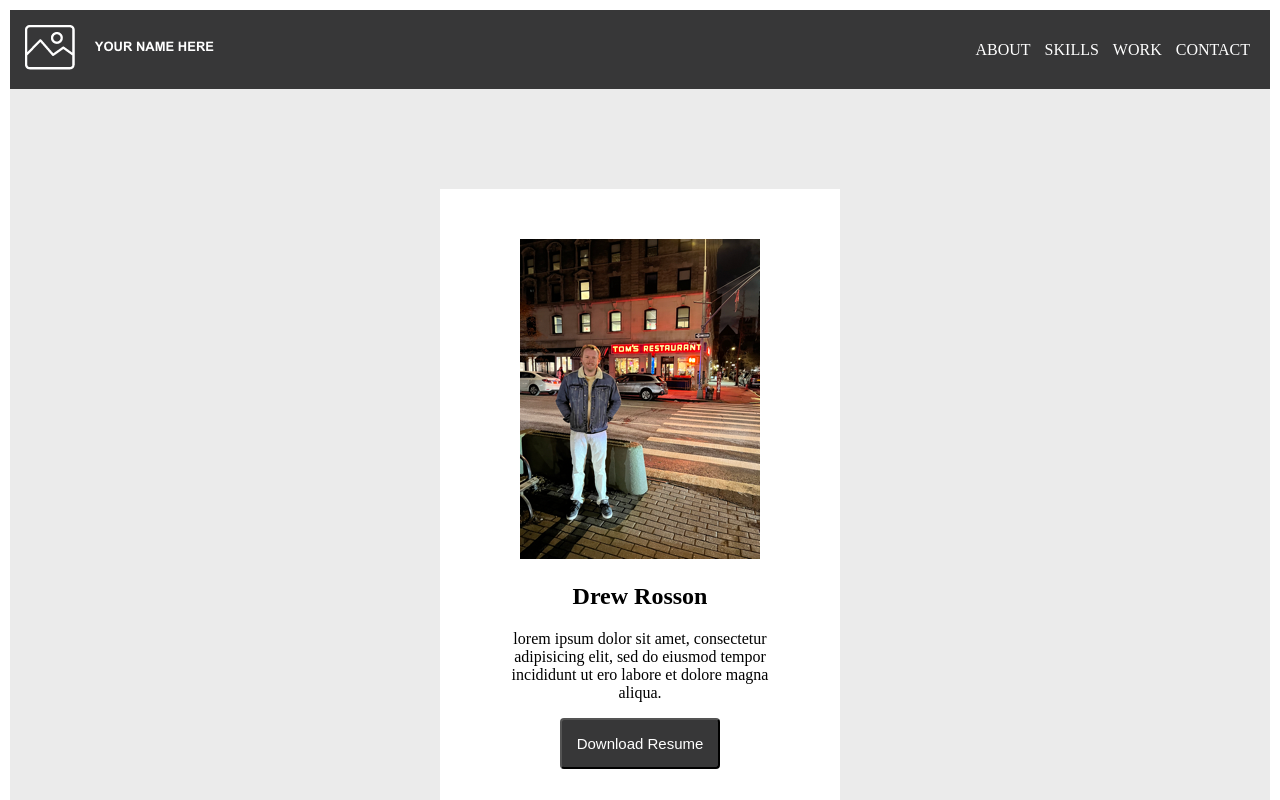
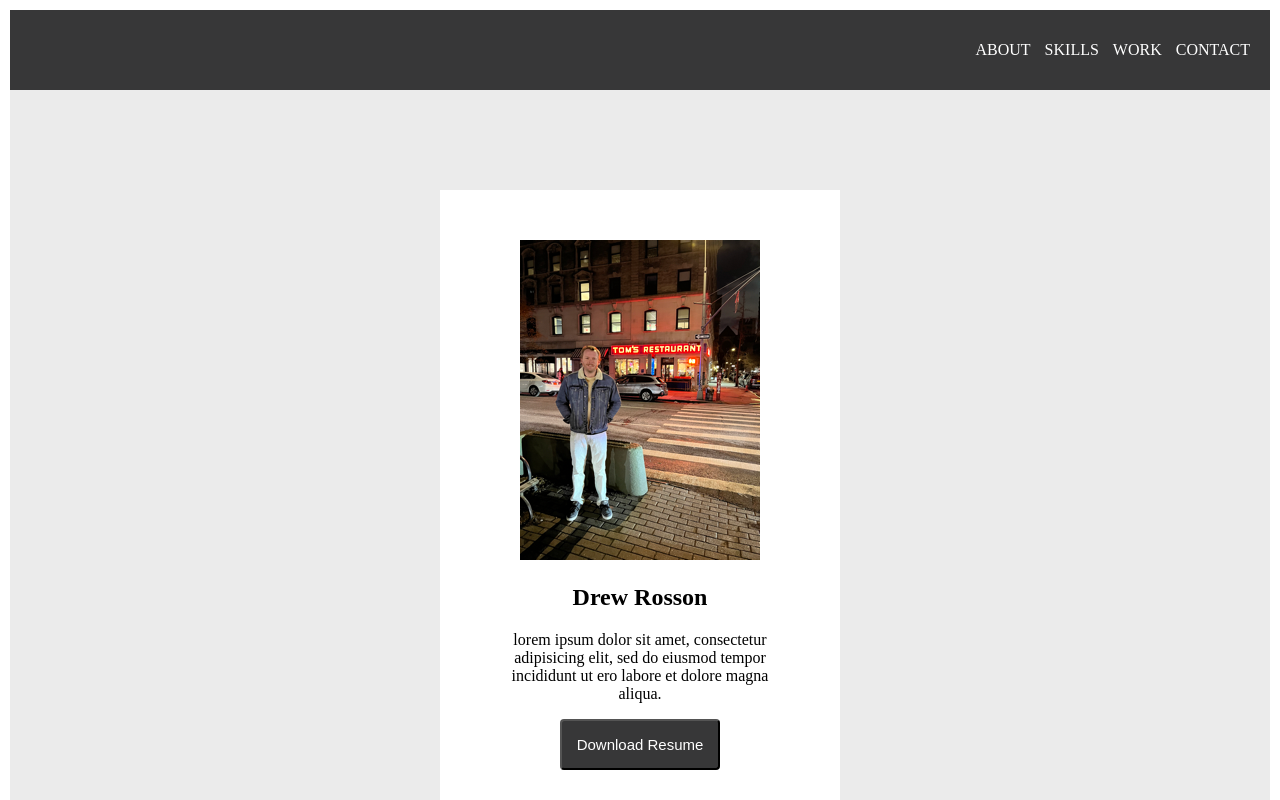
Before and after one commit to drew19191/real, a plain HTML site: page index.html in a window 1280 px wide. Shown: the top 800 px of the page. Drawn offline with Linux system fonts and the light colour scheme.

Commit message:
made header bigger

```diff
--- a/css/style.css
+++ b/css/style.css
@@ -4,6 +4,7 @@ body {
 header {
   background-color: #373738;
   padding: 15px;
+  height: 50px;
 }
 header ul {
   float: right;
--- a/index.html
+++ b/index.html
@@ -6,7 +6,6 @@
   </head>
   <body>
     <header>
-      <img src="images/logo.png">
       <ul>
         <li>ABOUT</li>
         <li>SKILLS</li>
```
